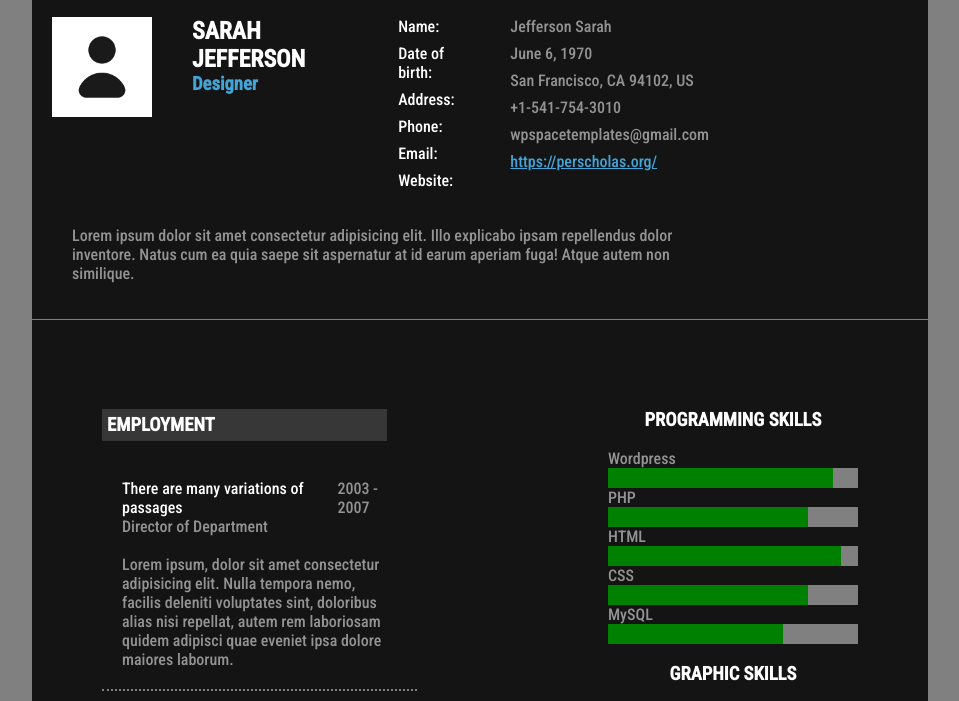
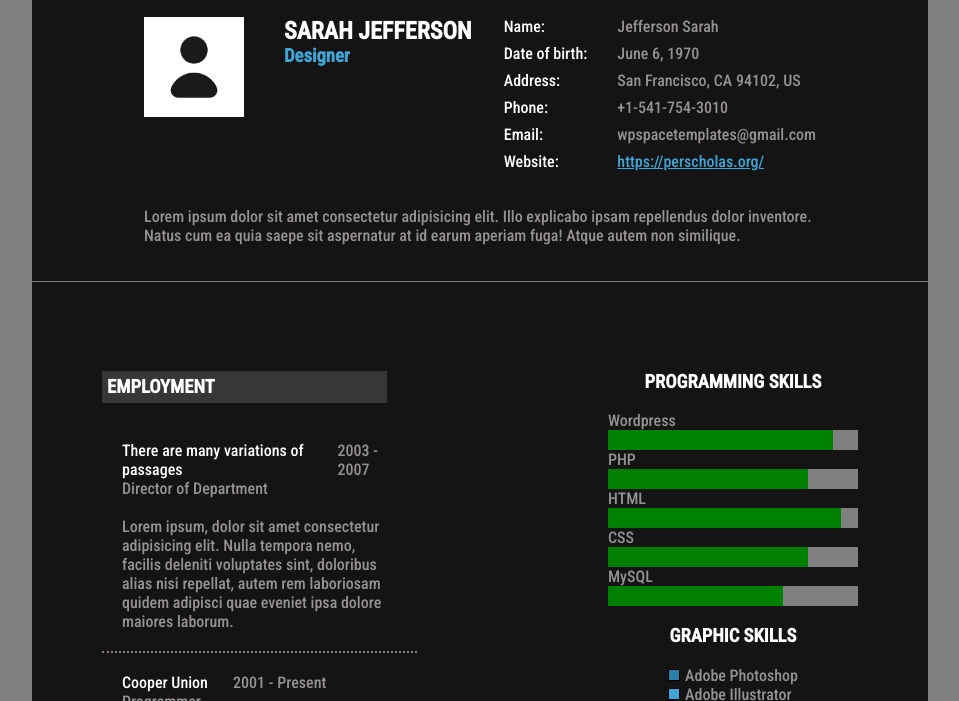
Before and after one commit to dean-ferreira/online-resume, a plain HTML site: page index.html in a window 1280 px wide. Shown: the part 55-756 px from the top of the page, without its empty margins (160-1119 px from the left). Drawn offline with Linux system fonts and the light colour scheme.

Commit message:
Fix styling for section-1

```diff
--- a/style.css
+++ b/style.css
@@ -47,7 +47,6 @@
 .section-1-container {
     padding-top: 20px;
     border-bottom: 1px solid rgb(132, 124, 123);
-    padding-left: 20px;
 }
 
 .box-1 {
@@ -206,7 +205,7 @@
         margin: auto;
     }
 
-    .section-1 {
+    .section-1-container {
         display: flex;
         flex-direction: column;
     }
```
